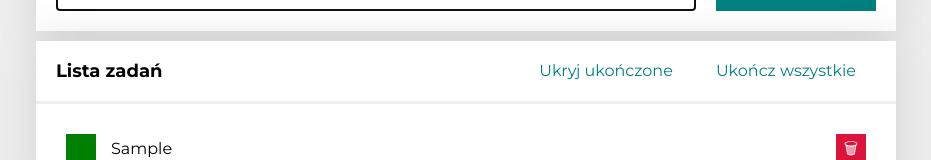
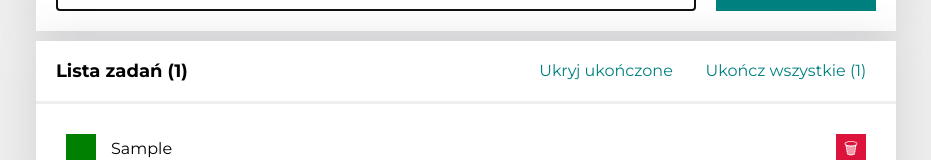
Before and after one commit to Grzegorz-Kolaty/to-do-list-react2, a React (Create React App) app: page / in a window 1280 px wide. Both pictures are taken after typing "Sample" into the empty fields and a click on the button "Dodaj zadanie". Shown: the part 239-399 px from the top of the page, without its empty margins (174-1105 px from the left). Built offline with nearby package versions, Linux system fonts and the light colour scheme.

Commit message:
task states restored

```diff
--- a/src/features/tasks/Buttons/index.js
+++ b/src/features/tasks/Buttons/index.js
@@ -5,6 +5,8 @@ import { Button } from "./styled";
 const Buttons = () => {
   const { tasks, hideDone } = useSelector(selectTasks);
   const dispatch = useDispatch();
+  const taskUnDoneCount = tasks.filter(task => task.done === false).length;
+  const taskHideDoneCount = tasks.filter(task => task.done === true && hideDone === true).length;
 
   return (
     tasks.length > 0 && (
@@ -12,11 +14,13 @@ const Buttons = () => {
         <Button
           onClick={() => dispatch(toggleHideDone())}>
           {hideDone ? "Pokaż" : "Ukryj"} ukończone
+          {taskHideDoneCount > 0 ? ` (${taskHideDoneCount})` : ""}
         </Button>
         <Button
           onClick={() => dispatch(setAllDone())}
           disabled={tasks.every((task) => task.done)}>
           Ukończ wszystkie
+          {taskUnDoneCount > 0 ? ` (${taskUnDoneCount})` : ""}
         </Button>
       </>
     )
--- a/src/features/tasks/Tasks.js
+++ b/src/features/tasks/Tasks.js
@@ -1,18 +1,24 @@
+import { useSelector } from "react-redux";
 import Form from "./Form";
 import TaskList from "./TaskList";
 import Buttons from "./Buttons";
 import Section from "../../common/Section";
 import Header from "../../common/Header";
 import { Container } from "../../common/Container/styled";
+import { selectTasks } from "./tasksSlice";
+
 
 function Tasks() {
+  const { tasks } = useSelector(selectTasks);
+  console.log(tasks);
+
   return (
     <Container>
       <Header title="Lista zadań" />
       <Section title="Dodaj nowe zadanie"
         body={<Form />} />
       <Section
-        title={`Lista zadań`}
+        title={`Lista zadań (${tasks.length})`}
         body={<TaskList />}
         extraHeaderContent={<Buttons />}
       />
```
